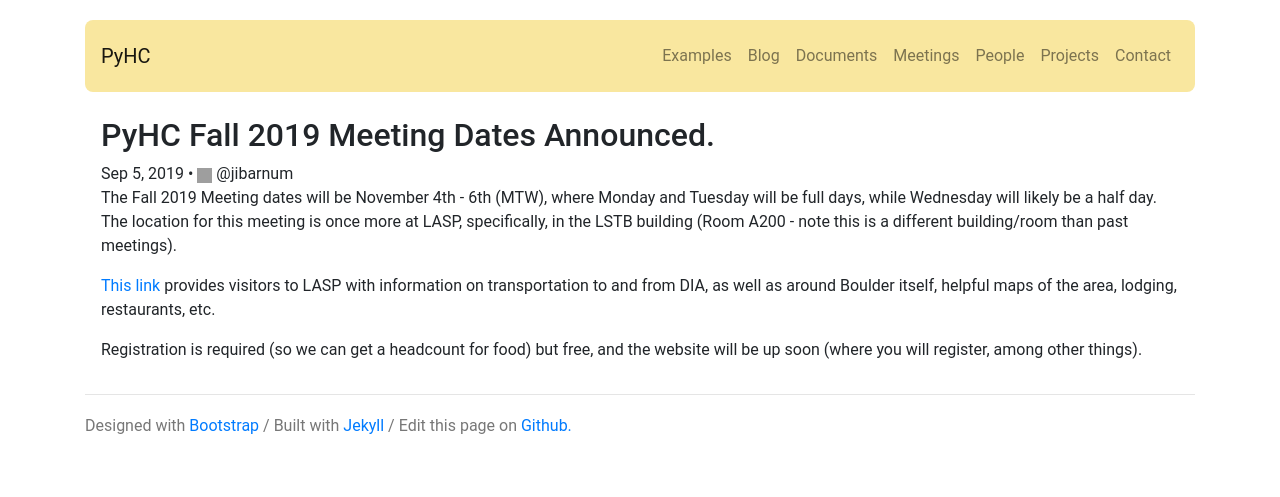
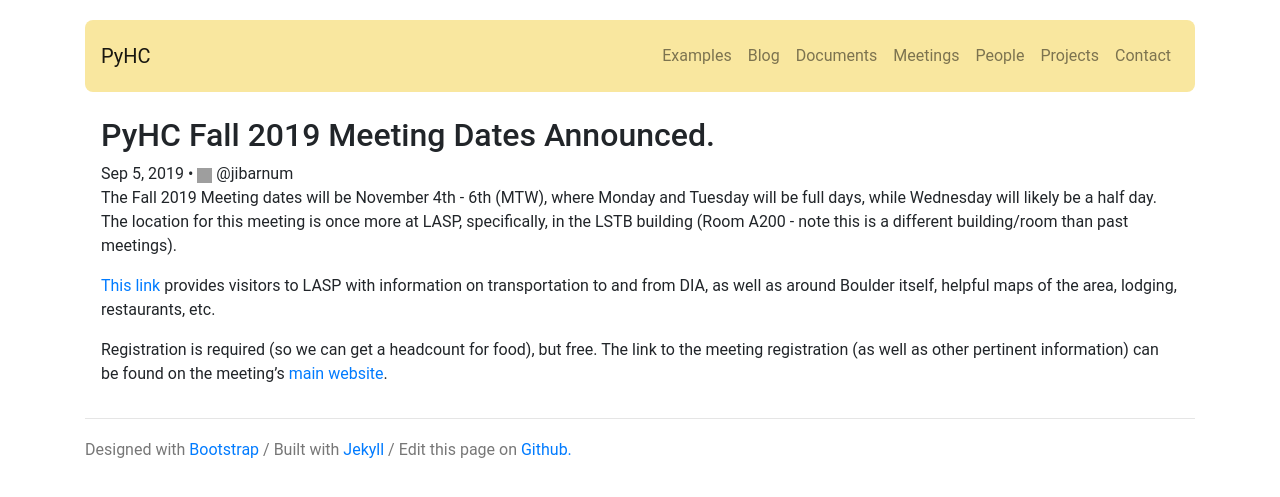
Before and after one commit to heliophysicsPy/heliophysicsPy.github.io, a Jekyll site: the page built from _posts/2019-09-05-fall-2019-meeting-announced.markdown, in a window 1280 px wide. Shown: the top 497 px of the page. Built offline with Jekyll 4.4.1, drawn with Linux system fonts in a browser that asks for light colours; nearby versions of some CDN libraries; grey boxes are pictures that could not be loaded.

Commit message:
Updating the Fall 2019 Meeting Announcement to include a link to the meeting main website

```diff
--- a/_posts/2019-09-05-fall-2019-meeting-announced.markdown
+++ b/_posts/2019-09-05-fall-2019-meeting-announced.markdown
@@ -8,4 +8,4 @@ The Fall 2019 Meeting dates will be November 4th - 6th (MTW), where Monday and T
 
 [This link](http://lasp.colorado.edu/home/) provides visitors to LASP with information on transportation to and from DIA, as well as around Boulder itself, helpful maps of the area, lodging, restaurants, etc.
 
-Registration is required (so we can get a headcount for food) but free, and the website will be up soon (where you will register, among other things).
+Registration is required (so we can get a headcount for food), but free. The link to the meeting registration (as well as other pertinent information) can be found on the meeting's [main website](http://lasp.colorado.edu/home/pyhc-meeting/).
```
